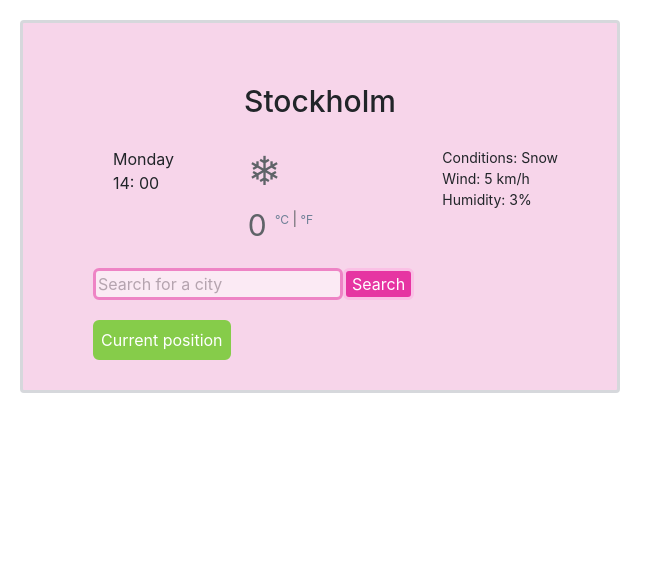
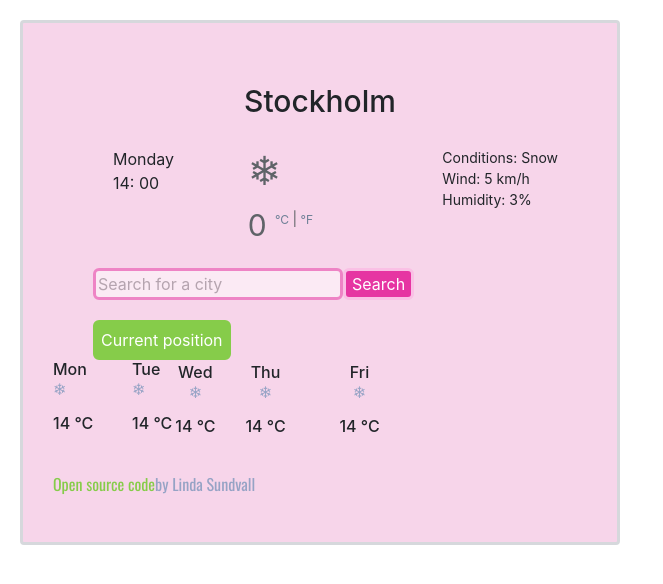
Before and after one commit to L-Sundvall/weather-app-react2.0, a React (Create React App) app: page / in a window 1280 px wide. Shown: the top 584 px of the page, without its empty margins (0-663 px from the left). Built offline with nearby package versions, Linux system fonts and the light colour scheme.

Commit message:
Added Source code

```diff
--- a/src/App.js
+++ b/src/App.js
@@ -2,6 +2,8 @@
 import './App.css';
 import Search from './Search';
 import Weather from './Weather';
+import Forecast from "./Forecast"
+import Opensource from './Opensource';
 
 function App() {
   return (
@@ -9,6 +11,8 @@ function App() {
       <header className="App-header">
      <Weather />
      <Search />
+     <Forecast />
+    <Opensource />
 
       </header>
     </div>
--- /dev/null
+++ b/src/Forecast.css
@@ -0,0 +1,8 @@
+.weekday {
+  text-align: center;
+  font-size: 12px;
+  padding: 5px;
+}
+.days {
+  background-color: #f7d5ea;
+}
--- a/src/Forecast.js
+++ b/src/Forecast.js
@@ -1,4 +1,5 @@
 import React from "react";
+import "./Forecast.css";
 
 export default function Forecast(){
     return (
@@ -7,20 +8,20 @@ export default function Forecast(){
             <div className="col-sm-2">
               <footer ClassName="day1 days">
                 <h6>
-                  <span id="weekday1">Mon</span> <br />
-                  <img src="" alt="clear" id="day-emoji1" ClassName="icon" />
-                  <br />
+                  <span id="weekday1">Mon</span>
+                  <p id="day-emoji1" ClassName="icon"> ❄ </p>
+
                   <span id="day-1-temp">14</span> °C
                 </h6>
               </footer>
             </div>
 
             <div ClassName="col-sm-2">
-              <footer ClassName="day2 days">
+              <footer ClassName="days">
                 <h6>
-                  <span id="weekday2"> Tue</span> <br />
-                  <img src="" alt="clear" id="day-emoji2" ClassName="icon" />
-                  <br />
+                  <span id="weekday2"> Tue</span>
+                   <p id="day-emoji2" ClassName="icon">❄  </p>
+
                   <span id="day-2-temp">14</span> °C
                 </h6>
               </footer>
@@ -29,9 +30,9 @@ export default function Forecast(){
             <div ClassName="col-sm-2">
               <footer className="day3 days">
                 <h6>
-                  <span id="weekday3"> Wed</span> <br />
-                  <img src="" alt="clear" id="day-emoji3" className="icon" />
-                  <br />
+                  <span id="weekday3"> Wed</span>
+                  <p id="day-emoji3" ClassName="icon"> ❄ </p>
+
                   <span id="day-3-temp">14 </span>°C
                 </h6>
               </footer>
@@ -40,9 +41,9 @@ export default function Forecast(){
             <div className="col-sm-2">
               <footer className="day4 days">
                 <h6>
-                  <span id="weekday4">Thu</span> <br />
-                  <img src="" alt="clear" id="day-emoji4" className="icon" />
-                  <br />
+                  <span id="weekday4">Thu</span>
+                  <p id="day-emoji4" ClassName="icon">❄  </p>
+
                   <span id="day-4-temp">14</span> °C
                 </h6>
               </footer>
@@ -51,9 +52,9 @@ export default function Forecast(){
             <div className="col-sm-2">
               <footer className="day5 days">
                 <h6>
-                  <span id="weekday5"> Fri</span> <br />
-                  <img src="" alt="clear" id="day-emoji5" className="icon" />
-                  <br />
+                  <span id="weekday5"> Fri</span>
+                   <p id="day-emoji5" ClassName="icon">❄ </p>
+
                   <span id="day-5-temp">14</span> °C
                 </h6>
               </footer>
--- /dev/null
+++ b/src/Opensource.js
@@ -0,0 +1,17 @@
+import React from "react";
+
+export default function Opensource () {
+    return (
+        <div>
+         <p>
+          <a
+            href="https://github.com/L-Sundvall/weather-app-react2.0"
+            target="_blank"
+            id="code-link"
+          >
+            Open source code</a
+          >
+          by Linda Sundvall
+        </p>
+    </div>);
+}
```
Also changed, not shown: 1 other file (tests, documents, lock files or other folders).
